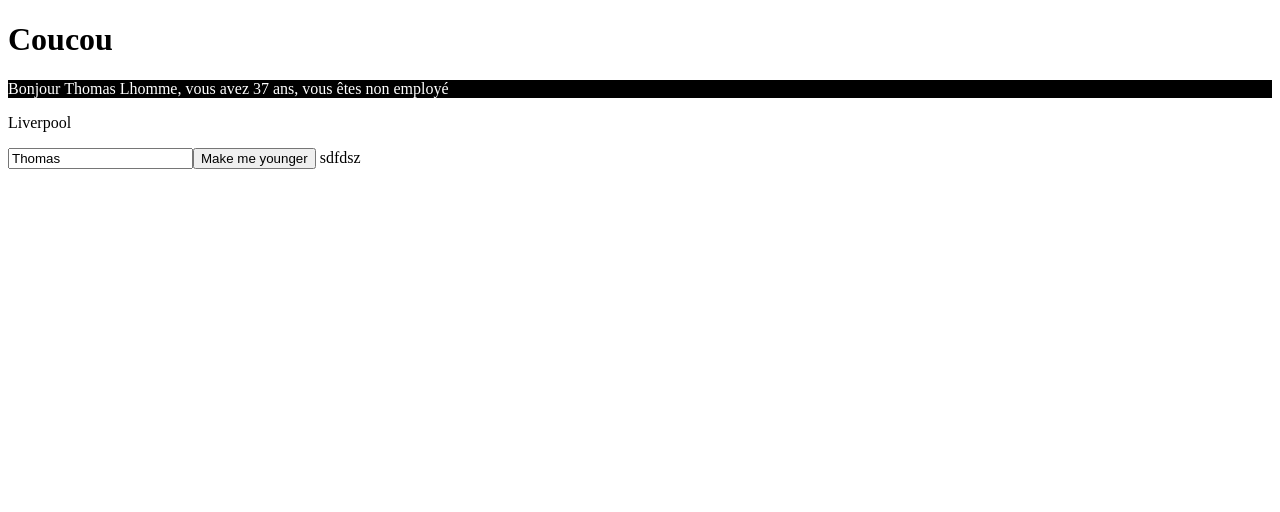
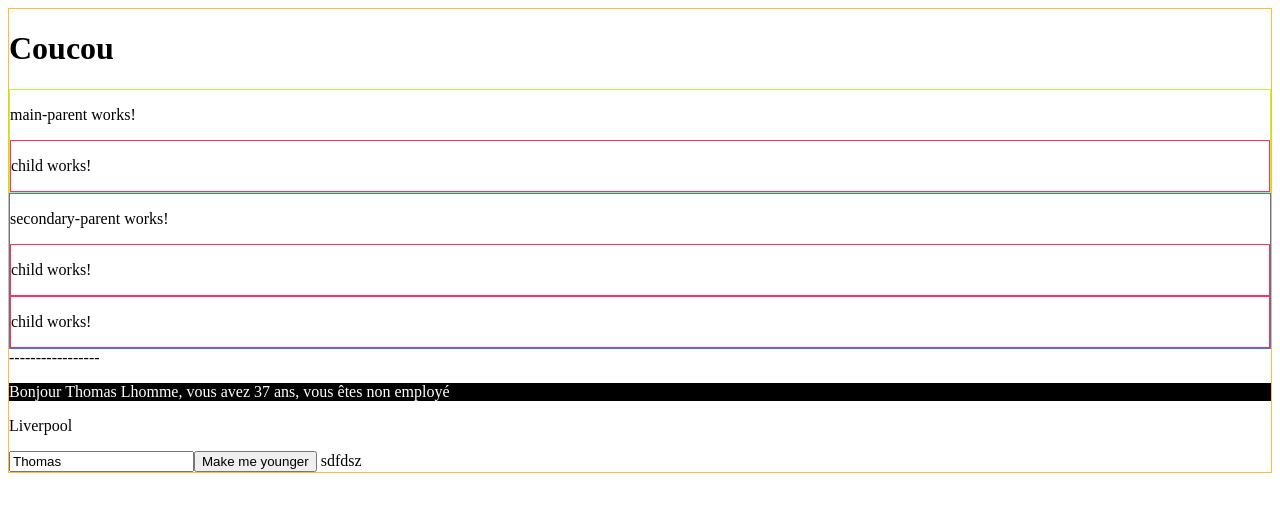
Before and after one commit to Spiff77/angular-july, an Angular app in the folder sandbox/: page / in a window 1280 px wide. Shown: the top 512 px of the page. Built offline with nearby package versions, Linux system fonts and the light colour scheme.

Commit message:
sandbox - components creation

```diff
--- a/sandbox/src/app/app.component.html
+++ b/sandbox/src/app/app.component.html
@@ -1,4 +1,8 @@
 <h1>Coucou</h1>
+
+<app-main-parent></app-main-parent>
+<app-secondary-parent></app-secondary-parent>
+-----------------
 <p [style.color]="textcolor" [style.background-color]="bgcolor" [hidden]="!displayStatus">Bonjour {{person.firstname}} {{person.lastname}}, vous avez {{person.age}} ans,
   vous êtes {{employed === true ? 'employé' : 'non employé' }}</p>
 <p>{{person?.address?.city}}</p>
--- a/sandbox/src/app/app.component.scss
+++ b/sandbox/src/app/app.component.scss
@@ -0,0 +1,4 @@
+:host{
+  display:block;
+  border: 1px solid #ffbd2f;
+}
--- /dev/null
+++ b/sandbox/src/app/child/child.component.html
@@ -0,0 +1 @@
+<p>child works!</p>
--- /dev/null
+++ b/sandbox/src/app/child/child.component.scss
@@ -0,0 +1,4 @@
+:host{
+  display:block;
+  border: 1px solid #ff2f60;
+}
--- /dev/null
+++ b/sandbox/src/app/main-parent/main-parent.component.html
@@ -0,0 +1,4 @@
+<div>
+  <p>main-parent works!</p>
+  <app-child></app-child>
+</div>
--- /dev/null
+++ b/sandbox/src/app/main-parent/main-parent.component.scss
@@ -0,0 +1,4 @@
+:host{
+  display:block;
+  border: 1px solid greenyellow;
+}
--- /dev/null
+++ b/sandbox/src/app/secondary-parent/secondary-parent.component.html
@@ -0,0 +1,3 @@
+<p>secondary-parent works!</p>
+<app-child></app-child>
+<app-child></app-child>
--- /dev/null
+++ b/sandbox/src/app/secondary-parent/secondary-parent.component.scss
@@ -0,0 +1,4 @@
+:host{
+  display:block;
+  border: 1px solid #2f78ff;
+}
```
Also changed, not shown: sandbox/src/app/app.module.ts (+7 -1 lines), sandbox/src/app/child/child.component.ts (added, +10 -0 lines), sandbox/src/app/main-parent/main-parent.component.ts (added, +10 -0 lines), sandbox/src/app/secondary-parent/secondary-parent.component.ts (added, +10 -0 lines), 2 other files (tests, documents, lock files or other folders).
